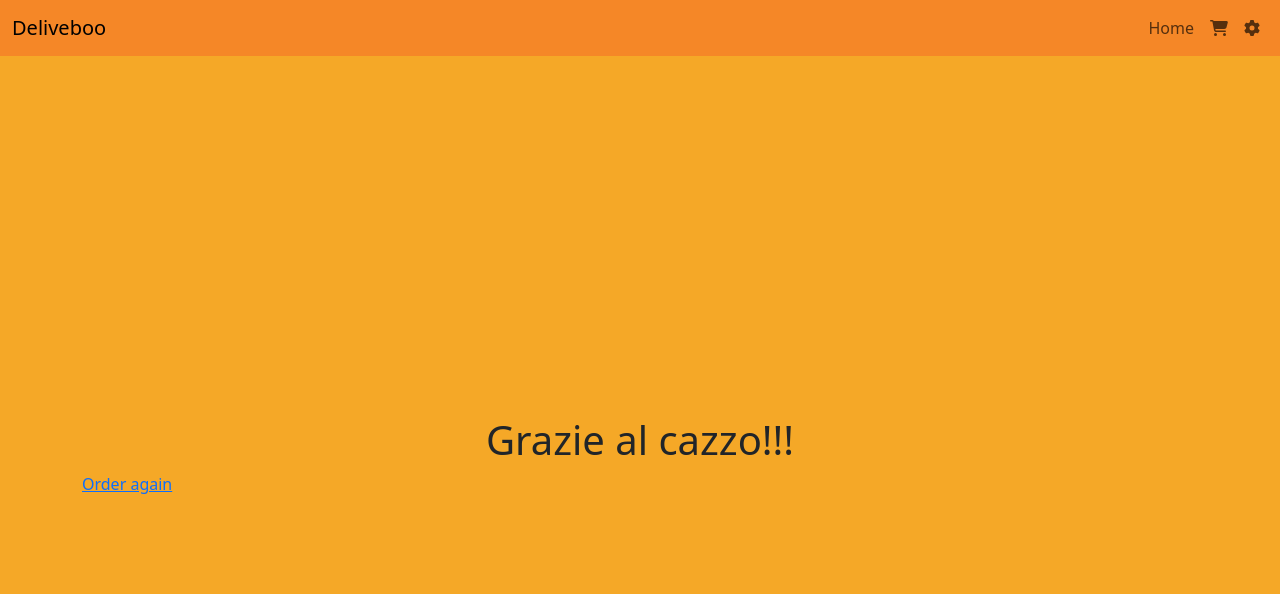
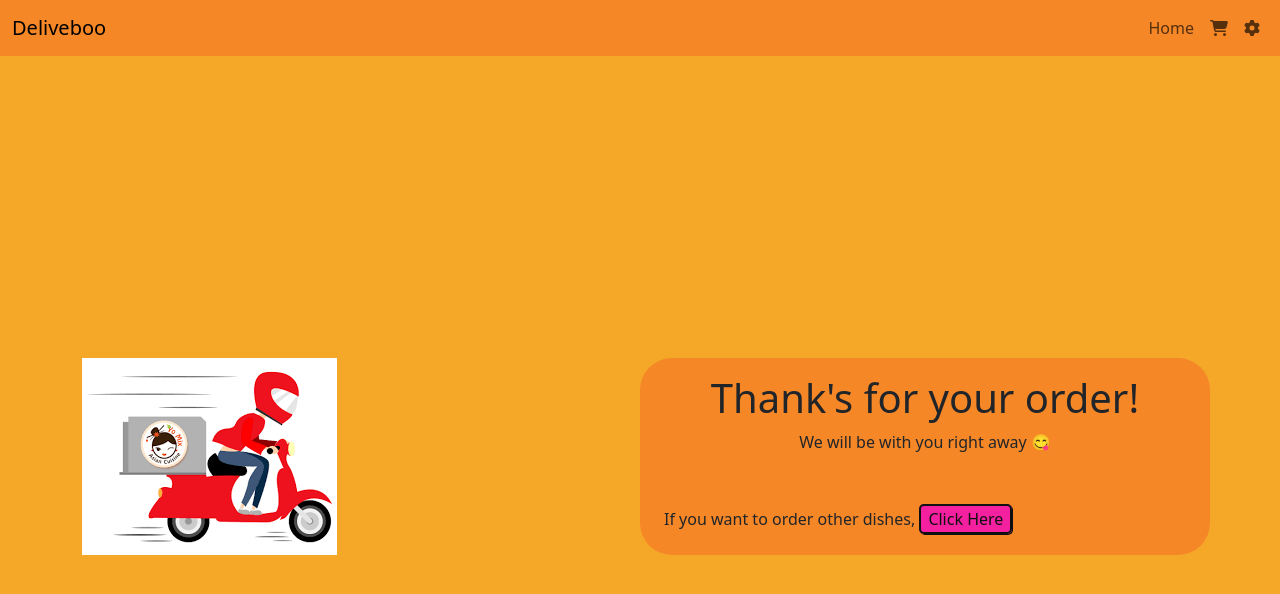
Before and after one commit to TartagliaFilippo/my-project-deliveboo-front, a Vue app: page /thank-you in a window 1280 px wide. Shown: the top 594 px of the page. Built offline with nearby package versions, Linux system fonts and the light colour scheme.

Commit message:
edit style thanks

```diff
--- a/src/components/pages/PaymentPage.vue
+++ b/src/components/pages/PaymentPage.vue
@@ -155,6 +155,7 @@ export default {
     background-color: var(--bg-white);
     height: 6rem;
     padding: 1rem 2rem;
+    border-radius: 1rem;
   }
   .button-pay {
     border: 2px solid var(--bg-black);
--- a/src/components/pages/ThanksPage.vue
+++ b/src/components/pages/ThanksPage.vue
@@ -2,7 +2,7 @@
 export default {
   data() {
     return {
-      title: "Grazie al cazzo!!!",
+      title: "Thank's for your order!",
     };
   },
 };
@@ -10,9 +10,19 @@ export default {
 
 <template>
   <div class="wrapper-thanks">
-    <div class="container">
-      <h1 class="text-center">{{ title }}</h1>
-      <router-link :to="{ name: 'homepage' }">Order again</router-link>
+    <div class="container h-100">
+      <div class="row h-100">
+        <div class="col-6 left-content">
+          <img src="../../../public/img/delivery/delivery-thanks.png" alt="" />
+        </div>
+        <div class="col-6 right-content px-4">
+          <h1 class="text-center mt-3">{{ title }}</h1>
+          <p class="text-center">We will be with you right away<span> &#128523 </span></p>
+          <p class="mt-auto py-2">If you want to order other dishes,
+            <router-link :to="{ name: 'homepage' }" class="button">Click Here</router-link>
+          </p>
+        </div>
+      </div>
     </div>
   </div>
 </template>
@@ -25,5 +35,27 @@ export default {
   display: flex;
   justify-content: center;
   align-items: center;
+  .right-content {
+    background-color: var(--bg-primary-300);
+    border-radius: 2rem;
+    display: flex;
+    flex-direction: column;
+    .button {
+      text-decoration: none;
+      border: 2px solid var(--bg-black);
+      padding: 2px 7px;
+      border-radius: 5px;
+      background-color: var(--bg-primary-900);
+      color: var(--bg-black);
+      box-shadow: 1px 1px var(--bg-black);
+      cursor: pointer;
+
+      &:hover {
+        background-color: var(--bg-white);
+        font-weight: bold;
+      }
+  }
+  }
+
 }
 </style>
```
Also changed, not shown: public/img/delivery/delivery-man.png (added), public/img/delivery/delivery-thanks.png (added).
